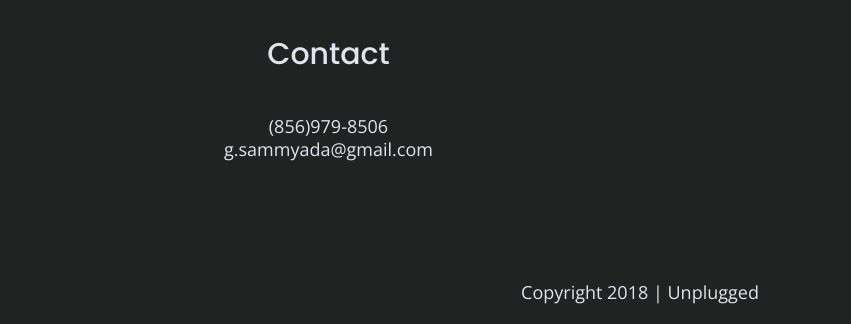
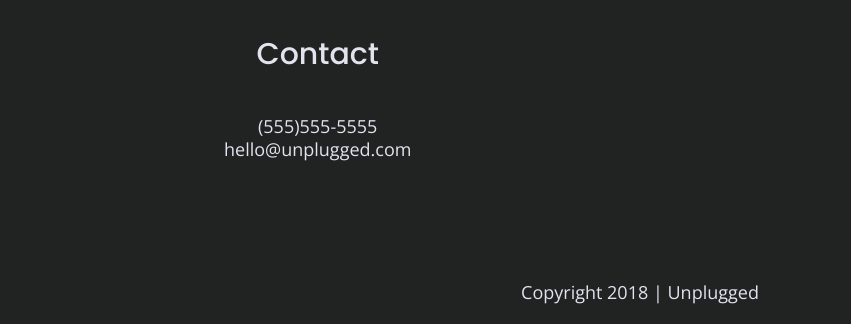
Before and after one commit to Sammyada/unplugged, a website: page about/index.html in a window 1280 px wide. Shown: the part 1635-1959 px from the top of the page, 0-851 px from the left. Drawn offline with nearby package versions, Linux system fonts and the light colour scheme.

Commit message:
Update index.html

```diff
--- a/about/index.html
+++ b/about/index.html
@@ -99,8 +99,8 @@
           <h4>Contact</h4>
           <address>
             <p>
-              (856)979-8506<br>
-              g.sammyada@gmail.com
+              (555)555-5555<br>
+              hello@unplugged.com
             </p>
           </address>
         </div>
```
